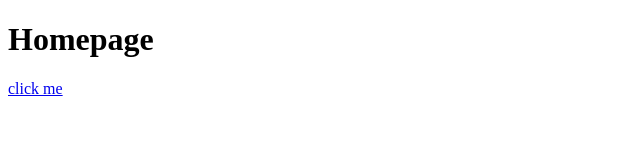
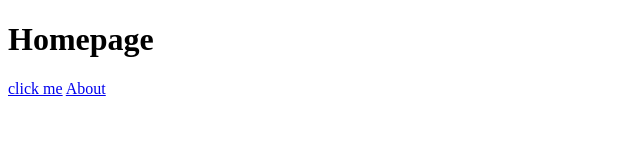
Before and after one commit to JeZsaNay/odin-links-and-images, a plain HTML site: page index.html in a window 1280 px wide. Shown: the full height of the page, 0-640 px from the left. Drawn offline with Linux system fonts and the light colour scheme.

Commit message:
Add Pages directory-Move About Page into new nested directory

```diff
--- a/index.html
+++ b/index.html
@@ -8,5 +8,7 @@
     <body>
         <h1>Homepage</h1>
         <a href="https://www.theodinproject.com/about">click me</a>
+
+        <a href="Pages/about.html"> About</a>
     </body>
 </html>
```
Also changed, not shown: Pages/about.html (renamed from about.html).
